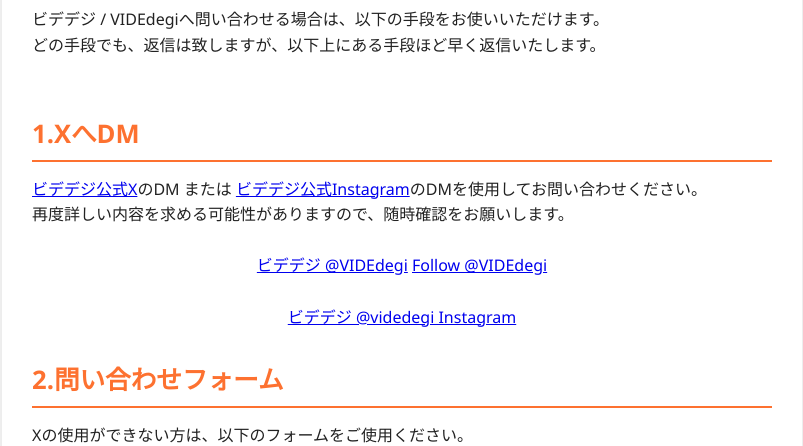
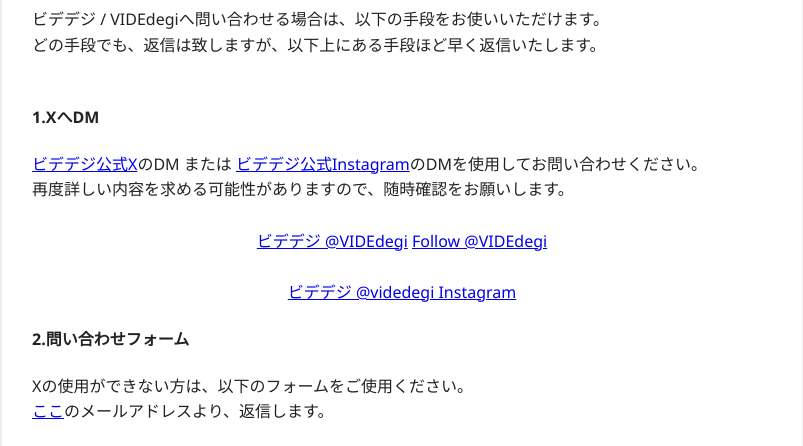
Before and after one commit to VIDEdegi/tool, a plain HTML site: page terms-privacy.html in a window 1280 px wide. Shown: the part 2219-2665 px from the top of the page, without its empty margins (238-1041 px from the left). Drawn offline with Linux system fonts and the light colour scheme.

Commit message:
Update terms-privacy.html

```diff
--- a/terms-privacy.html
+++ b/terms-privacy.html
@@ -230,7 +230,7 @@
   どの手段でも、返信は致しますが、以下上にある手段ほど早く返信いたします。
 </div>
 <div><br /></div>
-<h2 style="text-align: left;">1.XへDM</h2>
+<h4 style="text-align: left;">1.XへDM</h4>
 <div>
   <a href="https://x.com/VIDEdegi" rel="nofollow" target="_blank">ビデデジ公式X</a>のDM または&nbsp;<a href="https://instagram.com/videdegi" rel="nofollow" target="_blank">ビデデジ公式Instagram</a>のDMを使用してお問い合わせください。</div>
 <div>再度詳しい内容を求める可能性がありますので、随時確認をお願いします。</div>
@@ -239,7 +239,7 @@
   <a href="https://x.com/VIDEdegi" rel="nofollow" target="_blank">ビデデジ @VIDEdegi</a>
   <a class="twitter-follow-button" data-show-count="false" data-show-screen-name="false" data-size="large" href="https://twitter.com/VIDEdegi?ref_src=twsrc%5Etfw">Follow @VIDEdegi</a></div>
 <div><br /></div><div style="text-align: center;"><a href="https://instagram.com/videdegi" rel="nofollow" target="_blank">ビデデジ @videdegi Instagram</a></div>
-<h2 style="text-align: left;">2.問い合わせフォーム</h2>
+<h4 style="text-align: left;">2.問い合わせフォーム</h4>
 <div>Xの使用ができない方は、以下のフォームをご使用ください。</div>
 <div><a href="#3">ここ</a>のメールアドレスより、返信します。</div>
 <div><br /></div>
@@ -251,7 +251,7 @@
   <span style="font-size: x-small;"><span>Microsoft forms版はコチラ→</span><a href="https://forms.office.com/r/KY7EcQxL9V" target="_blank"><span>https://forms.office.com/r/KY7EcQxL9V</span></a></span>
 </p>
 <p><br /></p>
-<h2 style="text-align: left;">3.メール</h2>
+<h4 style="text-align: left;">3.メール</h4>
 <div>
   上記フォームが開けない等のトラブルがございましたら、下記メールアドレスに直接問い合わせをしてください。
 </div>
```
